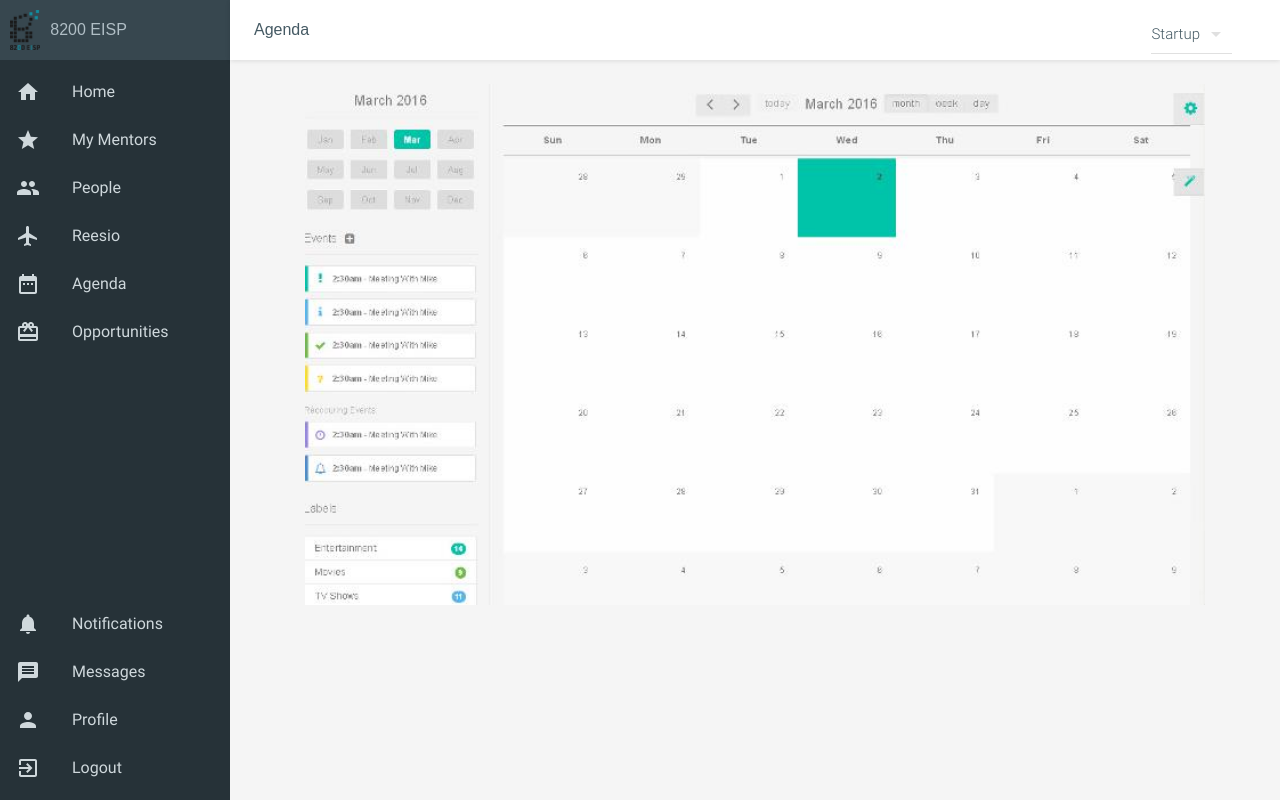
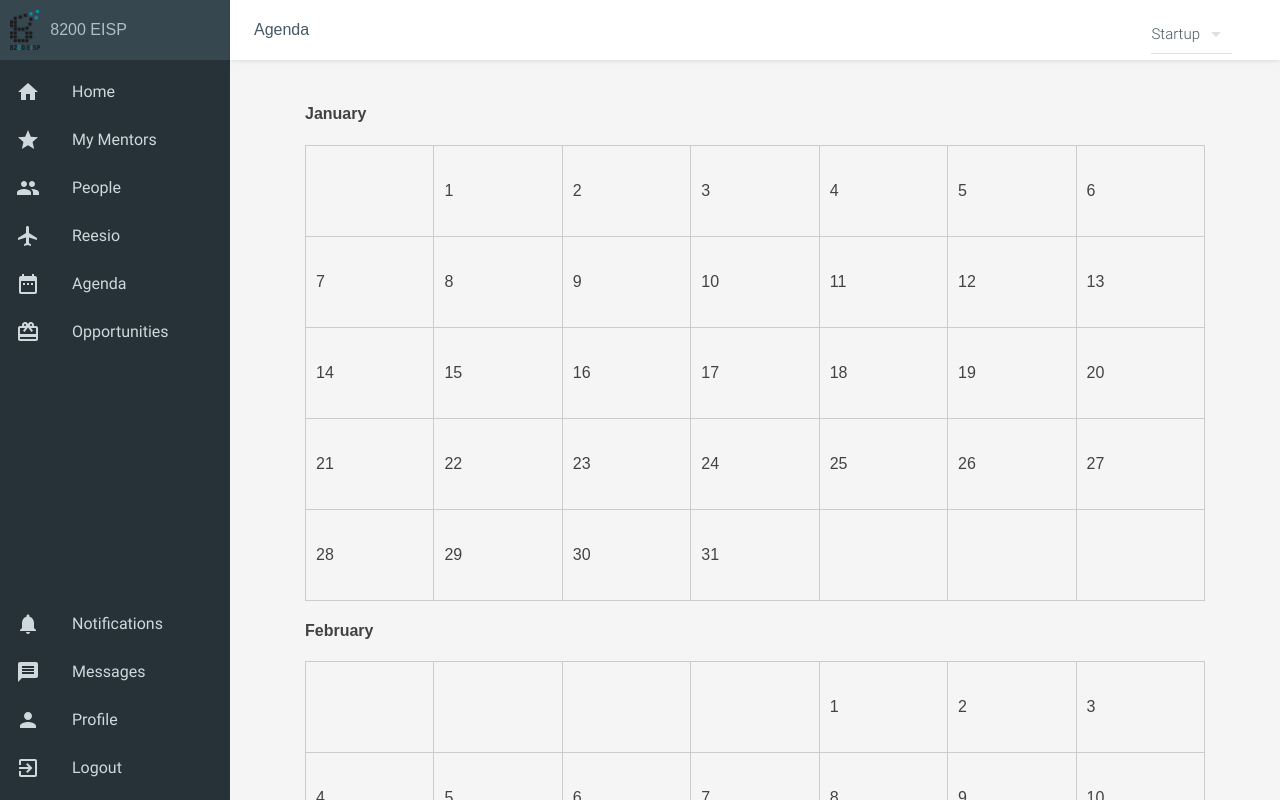
Before and after one commit to guyb7/mentoring-done-right, a React app in the folder client/: page /app/agenda in a window 1280 px wide. Built offline with nearby package versions, Linux system fonts and the light colour scheme; what react-tap-event-plugin would draw is missing.

Commit message:
add agenda calendar

```diff
--- /dev/null
+++ b/client/src/components/Calendar/index.js
@@ -0,0 +1,62 @@
+import React, { Component } from 'react'
+import moment from 'moment'
+import _ from 'lodash'
+
+import style from './style'
+
+class Calendar extends Component {
+  getWeekRow(days, key) {
+    return (
+      <tr style={style.week} key={key}>
+        {days}
+      </tr>
+    )
+  }
+
+  getDayCell(monthDay, key) {
+    return (
+      <td style={style.day} key={monthDay || key}>
+        {monthDay}
+      </td>
+    )
+  }
+
+  getMonthWeeks() {
+    let week = []
+    const weeks = []
+    const monthDate = moment(`${this.props.year}-${this.props.month}-01`, 'YYYY-MM-DD')
+    // Add empty cells to first week
+    _.times(monthDate.day(), n => {
+       week.push(this.getDayCell(null, 'k1' + n))
+    })
+    _.times(monthDate.daysInMonth(), n => {
+      if (monthDate.day() === 0 && n > 0) {
+        weeks.push(this.getWeekRow(week, weeks.length))
+        week = []
+      }
+       week.push(this.getDayCell(monthDate.date()))
+       monthDate.add(1, 'day')
+    })
+    // Add empty cells to last week
+    if (monthDate.day() > 0) {
+      _.times(7 - monthDate.day(), n => {
+         week.push(this.getDayCell(null, 'k2' + n))
+      })
+    }
+    weeks.push(this.getWeekRow(week, weeks.length))
+    return weeks
+  }
+
+  render() {
+    const weeks = this.getMonthWeeks()
+    return (
+      <table style={style.month}>
+        <tbody>
+          {weeks}
+        </tbody>
+      </table>
+    )
+  }
+}
+
+export default Calendar
--- /dev/null
+++ b/client/src/components/Calendar/style.js
@@ -0,0 +1,17 @@
+export default {
+  container: {},
+  month: {
+    width: '100%',
+    borderCollapse: 'collapse',
+    borderSpacing: 0
+  },
+  week: {
+    width: '100%'
+  },
+  day: {
+    width: '14%',
+    height: 70,
+    border: '1px solid #ccc',
+    padding: 10
+  }
+}
--- a/client/src/components/KPIItems.js
+++ b/client/src/components/KPIItems.js
@@ -2,10 +2,8 @@ import React, { Component } from 'react'
 
 import LinearProgress from 'material-ui/LinearProgress'
 import TextField from 'material-ui/TextField'
-import Checkbox from 'material-ui/Checkbox'
 
-import { blueGrey800, red800, blue500 } from 'material-ui/styles/colors'
-import user2img from '../img/user-2.jpg'
+import { red800, blue500 } from 'material-ui/styles/colors'
 
 const style = {
   container: {
--- a/client/src/views/Agenda.js
+++ b/client/src/views/Agenda.js
@@ -4,9 +4,11 @@ import { withRouter } from 'react-router-dom'
 
 import * as actionCreators from '../store/action-creators'
 
+import FloatingActionButton from 'material-ui/FloatingActionButton'
+import ContentAdd from 'material-ui/svg-icons/content/add'
 import { grey800 } from 'material-ui/styles/colors'
 
-import calendar1 from '../img/calendar-1.jpg'
+import Calendar from '../components/Calendar'
 
 const style = {
   container: {
@@ -23,6 +25,11 @@ const style = {
   img: {
     width: '100%',
     height: 'auto'
+  },
+  fab: {
+    position: 'absolute',
+    bottom: 20,
+    right: 20
   }
 }
 
@@ -34,7 +41,22 @@ class Agenda extends React.Component {
   render () {
     return (
       <div style={{ ...this.props.style, ...style.container }}>
-        <img src={calendar1} alt="" style={style.img} />
+        <div>
+          <h4>January</h4>
+          <Calendar year="2018" month="01" events={[]} />
+          <h4>February</h4>
+          <Calendar year="2018" month="02" events={[]} />
+          <h4>March</h4>
+          <Calendar year="2018" month="03" events={[]} />
+          <h4>April</h4>
+          <Calendar year="2018" month="04" events={[]} />
+        </div>
+        {
+          this.props.user.user_type === 'accelerator' &&
+          <FloatingActionButton style={style.fab}>
+            <ContentAdd />
+          </FloatingActionButton>
+        }
       </div>
     )
   }
--- a/client/src/views/Opportunities.js
+++ b/client/src/views/Opportunities.js
@@ -4,6 +4,8 @@ import { withRouter } from 'react-router-dom'
 
 import * as actionCreators from '../store/action-creators'
 
+import FloatingActionButton from 'material-ui/FloatingActionButton'
+import ContentAdd from 'material-ui/svg-icons/content/add'
 import {List, ListItem} from 'material-ui/List'
 import Divider from 'material-ui/Divider'
 import Subheader from 'material-ui/Subheader'
@@ -30,6 +32,11 @@ const style = {
   img: {
     width: '100%',
     height: 'auto'
+  },
+  fab: {
+    position: 'absolute',
+    bottom: 20,
+    right: 20
   }
 }
 
@@ -142,6 +149,12 @@ class Opportunities extends React.Component {
             <Divider inset={true} />
           </List>
         </div>
+        {
+          this.props.user.user_type === 'accelerator' &&
+          <FloatingActionButton style={style.fab}>
+            <ContentAdd />
+          </FloatingActionButton>
+        }
       </div>
     )
   }
--- a/client/src/views/StartupActionItems.js
+++ b/client/src/views/StartupActionItems.js
@@ -4,7 +4,8 @@ import { connect } from 'react-redux'
 import * as actionCreators from '../store/action-creators'
 
 import ActionItems from '../components/ActionItems'
-import { grey50, grey800 } from 'material-ui/styles/colors'
+import KPIItems from '../components/KPIItems'
+import { grey800 } from 'material-ui/styles/colors'
 
 const style = {
   container: {
@@ -33,6 +34,11 @@ class StartUpActionItems extends React.Component {
           <h3>Action Items</h3>
           <ActionItems />
         </div>
+
+        <div style={style.item}>
+          <h3>KPIs</h3>
+          <KPIItems />
+        </div>
       </div>
     )
   }
```
